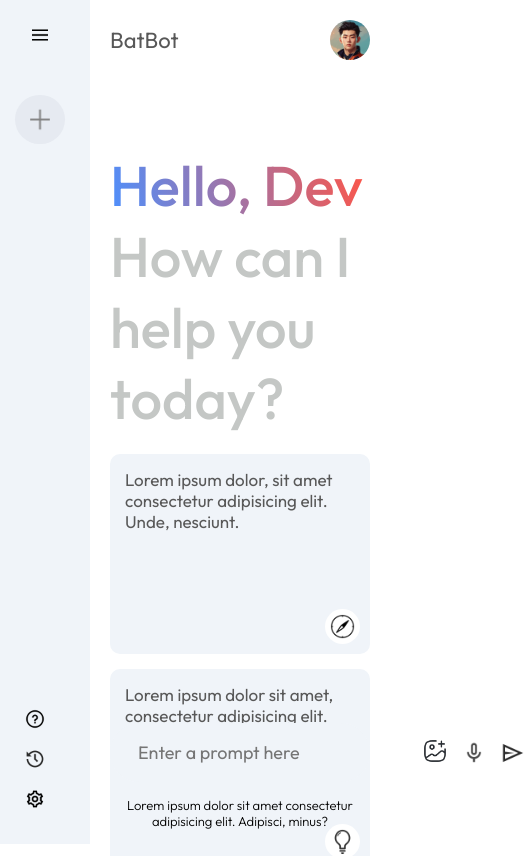
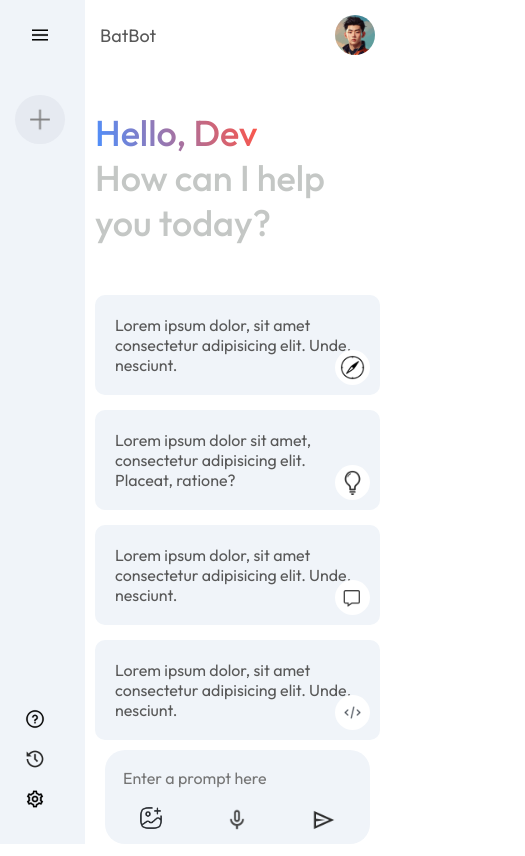
Before and after one commit to Muneeb5075/BatBot-AI, a React (Vite) app: page / in a window 390 px wide. Shown: the top 856 px of the page, 525 px wide, since content can reach past the window. Built offline with nearby package versions, Linux system fonts and the light colour scheme.

Commit message:
Responsive Style
Responsive Style

```diff
--- a/src/components/Main/Main.css
+++ b/src/components/Main/Main.css
@@ -204,3 +204,78 @@
     line-height: 1.8;
     margin-bottom: 8px;
 }
+
+
+
+/* /////////////////// Responsive Styles /////////////////// */
+@media (max-width: 768px) {
+  .main .nav {
+    font-size: 18px;
+    padding: 15px;
+  }
+
+  .main .greet {
+    font-size: 36px;
+    padding: 10px;
+    margin: 30px 0px;
+  }
+
+  .main .cards {
+    grid-template-columns: 1fr; /* single column on small screens */
+    padding: 10px;
+  }
+
+  .main .card {
+    height: auto;
+    padding: 20px;
+  }
+
+  .main .card p {
+    font-size: 16px;
+  }
+
+  .main-bottom {
+    position: relative;
+    padding-bottom: 60px;
+  }
+
+  .search-box {
+    flex-direction: column;
+    align-items: stretch;
+    gap: 10px;
+    padding: 10px;
+    border-radius: 20px;
+  }
+
+  .search-box input {
+    font-size: 16px;
+  }
+
+  .search-box div {
+    justify-content: space-around;
+  }
+
+  .result {
+    padding: 0px 15px;
+  }
+
+  .result-title {
+    flex-direction: column;
+    align-items: flex-start;
+    gap: 10px;
+  }
+
+  .result-data {
+    flex-direction: column;
+  }
+
+  .result-data p,
+  .result-data li {
+    font-size: 15px;
+  }
+
+  .main .bottom-info {
+    font-size: 12px;
+    padding: 0 10px;
+  }
+}
```
